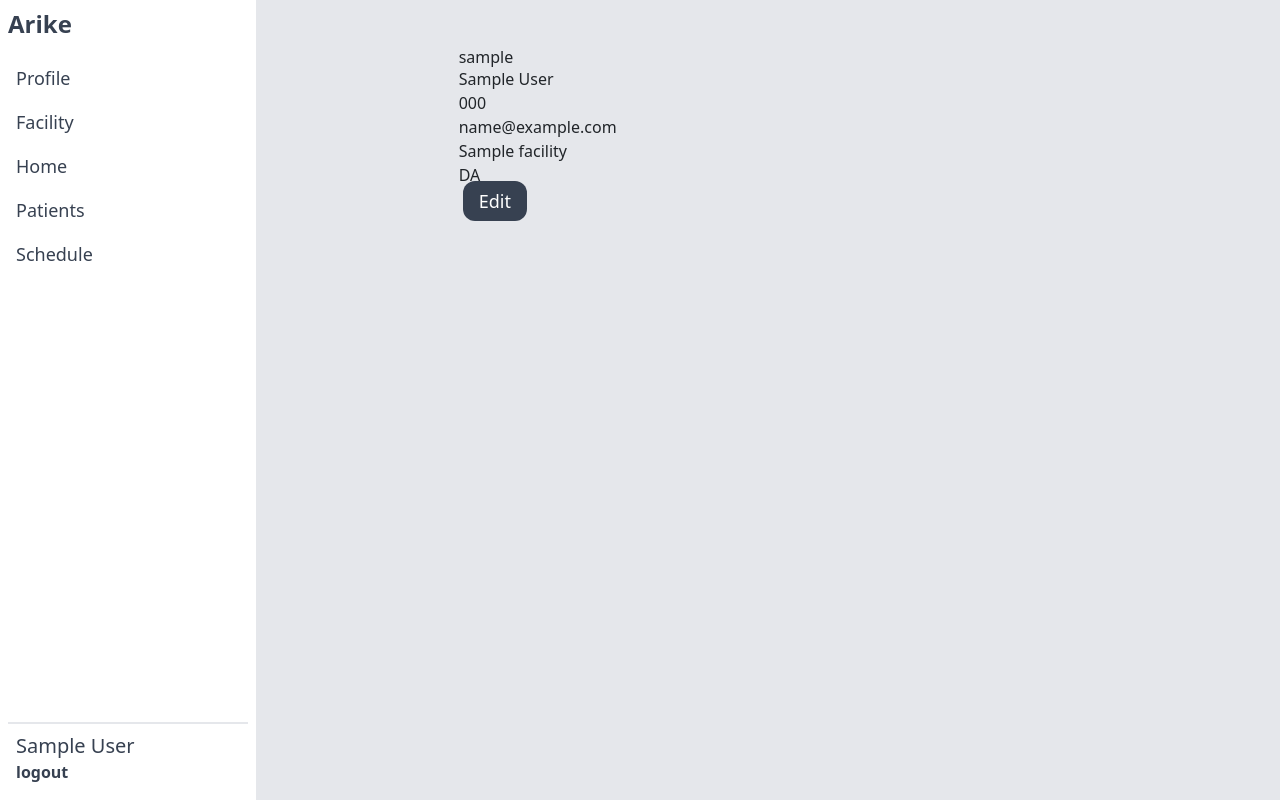
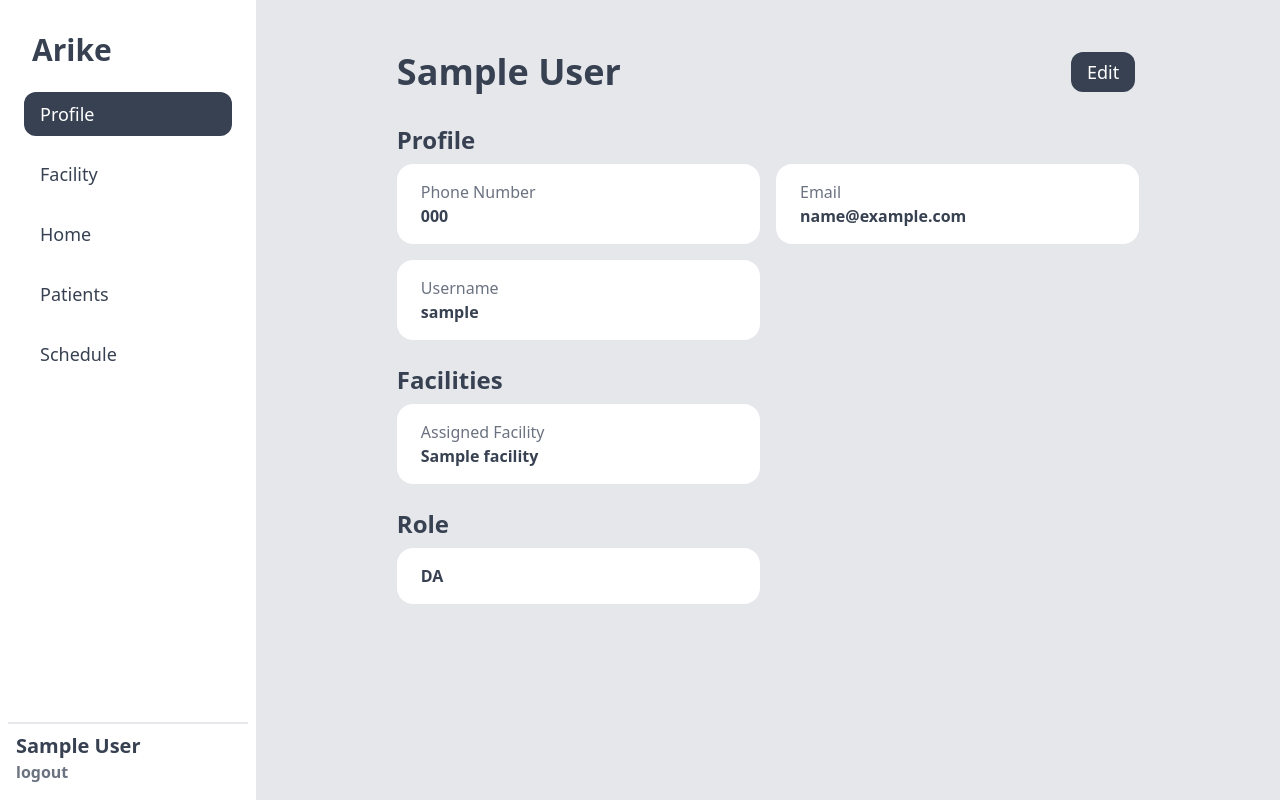
Before and after one commit to iamsdas/arike, a Django app: a page that uses arike/templates/base_dashboard.html in a window 1280 px wide. Run offline with Django 3.2, Linux system fonts and the light colour scheme; a user stored in the database is signed in; tables that the repository leaves empty hold one stand-in row (values such as "Sample post"); parts of the project's set-up code (start-up, migrations or seed data) failed here and were passed over; some libraries are stand-ins or nearby versions.

Commit message:
update UI for user profile

```diff
--- a/arike/templates/base_dashboard.html
+++ b/arike/templates/base_dashboard.html
@@ -4,23 +4,43 @@
     class="hidden sm:flex w-1/3 md:w-1/5 bg-white text-gray-700 flex-col justify-between p-2 text-left"
   >
     <div>
-      <div class="text-2xl font-bold pb-4">Arike</div>
-      <div class="space-y-4 text-lg pl-2">
-        <a class="block hover:font-bold" href="{% url 'users:redirect' %}"
+      <div class="text-3xl font-bold p-4">Arike</div>
+      <div class="space-y-4 text-lg px-3">
+        <a
+          href="{% url 'users:redirect' %}"
+          class="block hover:font-bold rounded-xl py-2 px-3 {% if 'user' in request.path %} bg-gray-700 text-white {% endif %}"
           >Profile</a
         >
-        <a class="block hover:font-bold" href="{% url 'facilities:list' %}"
+        <a
+          class="block hover:font-bold rounded-xl p-2 px-3 {% if 'facility' in request.path %} bg-gray-700 text-white {% endif %}"
+          href="{% url 'facilities:list' %}"
           >Facility</a
         >
-        <a class="block hover:font-bold" href="/">Home</a>
-        <a class="block hover:font-bold" href="/">Patients</a>
-        <a class="block hover:font-bold" href="/">Schedule</a>
+        <a
+          class="block hover:font-bold rounded-xl p-2 px-3 {% if 'home' in request.path %} bg-gray-700 text-white {% endif %}"
+          href="/"
+          >Home</a
+        >
+        <a
+          class="block hover:font-bold rounded-xl p-2 px-3 {% if 'patient' in request.path %} bg-gray-700 text-white {% endif %}"
+          href="/"
+          >Patients</a
+        >
+        <a
+          class="block hover:font-bold rounded-xl p-2 px-3 {% if 'schedule' in request.path %} bg-gray-700 text-white {% endif %}"
+          href="/"
+          >Schedule</a
+        >
       </div>
     </div>
     <div class="border-t-2 p-2">
-      <div class="captalize text-xl">{% user_display user %}</div>
+      <div class="captalize text-xl text-gray-700 font-bold">
+        {% user_display user %}
+      </div>
       <div>
-        <a href="{% url 'account_logout' %}" class="text-md font-semibold"
+        <a
+          href="{% url 'account_logout' %}"
+          class="text-md text-gray-500 font-semibold"
           >logout</a
         >
       </div>
--- a/arike/templates/users/user_detail.html
+++ b/arike/templates/users/user_detail.html
@@ -1,13 +1,8 @@
 {% extends "base_dashboard.html" %} {% load static %} {% block inner %}
 
-<div class="w-full sm:w-2/3 mx-auto">
-  <h2>{{ object.username }}</h2>
-  <p>{{ object.name }}</p>
-  <p>{{ object.phone }}</p>
-  <p>{{ object.email }}</p>
-  <p>{{ object.facility }}</p>
-  <p>{{ object.role }}</p>
-
+<div class="w-full sm:w-4/5 mx-auto text-gray-700">
+  <div class="flex justify-between items-center pt-1 pb-4">
+    <div class="text-4xl font-bold">{{ object.name }}</div>
     {% if object == request.user %}
     <!-- Action buttons -->
     <div class="row">
@@ -18,10 +13,38 @@
           role="button"
           >Edit</a
         >
-      <!-- Your Stuff: Custom user template urls -->
       </div>
     </div>
     <!-- End Action buttons -->
     {% endif %}
   </div>
+  <div class="text-2xl font-bold py-2">Profile</div>
+  <div class="grid grid-cols-1 sm:grid-cols-2 gap-3">
+    <div class="bg-white py-3 px-4 rounded-2xl">
+      <div class="text-gray-500">Phone Number</div>
+      <div class="font-semibold">{{ object.phone }}</div>
+    </div>
+    <div class="bg-white py-3 px-4 rounded-2xl">
+      <div class="text-gray-500">Email</div>
+      <div class="font-semibold">{{ object.email }}</div>
+    </div>
+    <div class="bg-white py-3 px-4 rounded-2xl">
+      <div class="text-gray-500">Username</div>
+      <div class="font-semibold">{{ object.username }}</div>
+    </div>
+  </div>
+  <div class="text-2xl font-bold py-2 pt-4">Facilities</div>
+  <div class="grid grid-cols-1 sm:grid-cols-2 gap-3">
+    <div class="bg-white py-3 px-4 rounded-2xl">
+      <div class="text-gray-500">Assigned Facility</div>
+      <div class="font-semibold">{{ object.facility }}</div>
+    </div>
+  </div>
+  <div class="text-2xl font-bold py-2 pt-4">Role</div>
+  <div class="grid grid-cols-1 sm:grid-cols-2 gap-3">
+    <div class="bg-white py-3 px-4 rounded-2xl">
+      <div class="font-semibold">{{ object.role }}</div>
+    </div>
+  </div>
+</div>
 {% endblock inner %}
```
Also changed, not shown: arike/users/forms.py (+7 -16 lines). Lines whose indentation alone changed are shown as unchanged.
